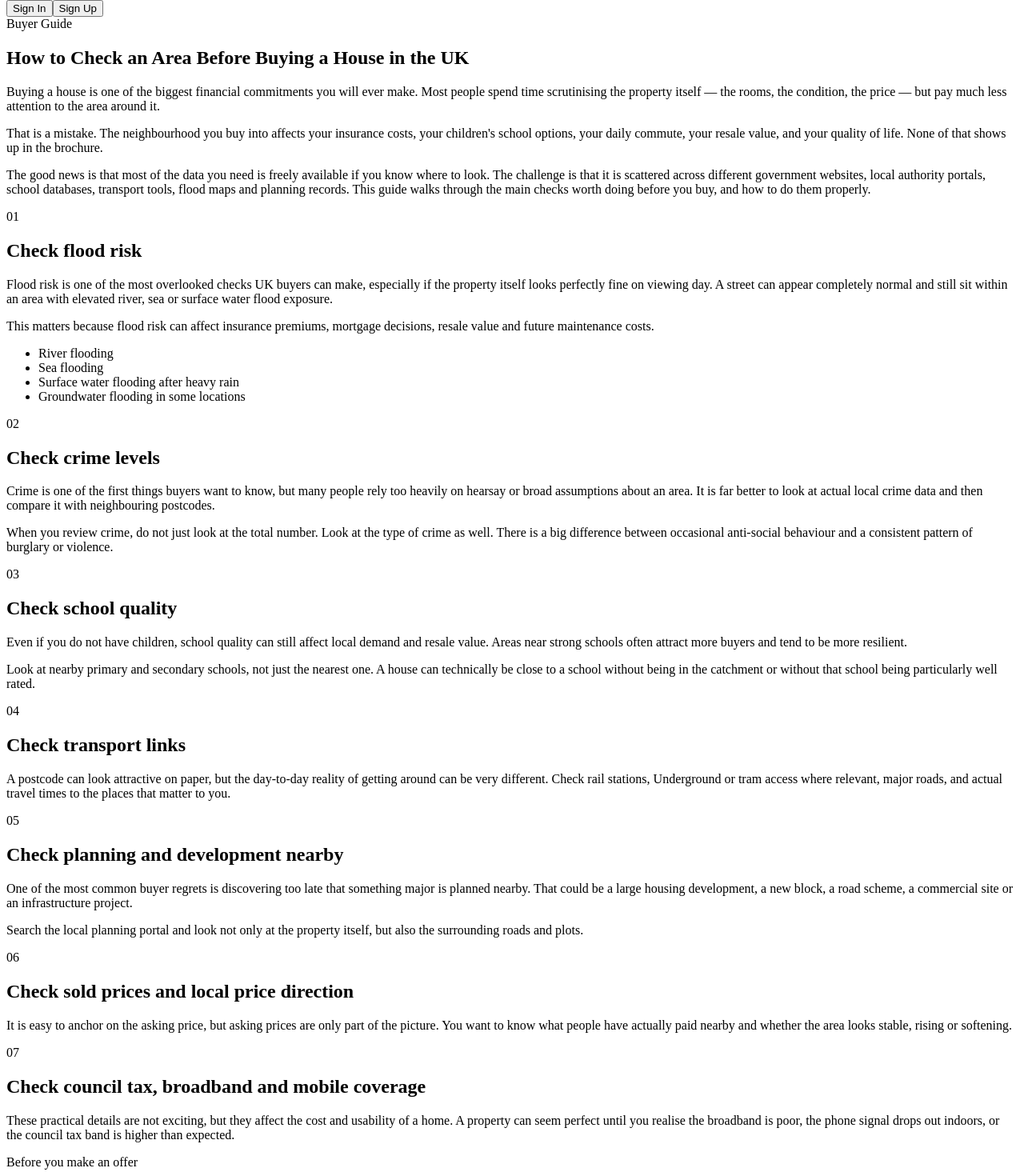
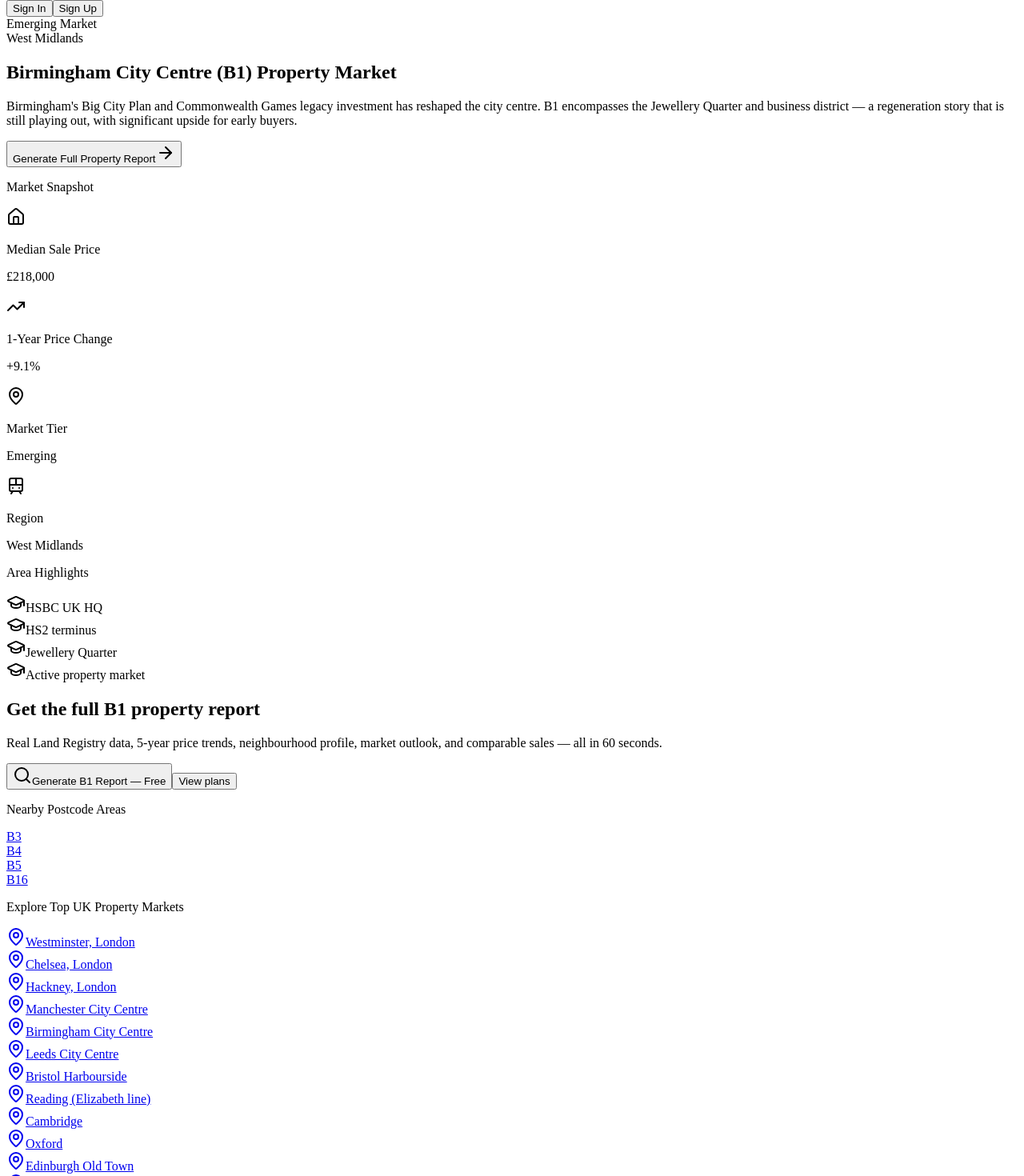
Before and after one commit to Bradley12334/luxproperty-ai, a React (Vite) app in the folder client/: page /#/area/B1 in a window 1280 px wide. Shown: the part 140-1610 px from the top of the page at 80% size. Built offline with nearby package versions, Linux system fonts and the light colour scheme; a web font is replaced by a local one.

Commit message:
fix: area guide renders on !area branch — report on known postcodes

```diff
--- a/client/src/pages/area.tsx
+++ b/client/src/pages/area.tsx
@@ -4,8 +4,9 @@ import { useDocumentTitle } from "@/hooks/use-document-title";
 import { Header } from "@/components/header";
 import { Footer } from "@/components/footer";
 import { Button } from "@/components/ui/button";
+import { Card } from "@/components/ui/card";
 import { Badge } from "@/components/ui/badge";
-import { ArrowRight, MapPin, Home, Train, GraduationCap, Search } from "lucide-react";
+import { ArrowRight, MapPin, TrendingUp, Home, Train, GraduationCap, Search } from "lucide-react";
 
 // Top 30 UK postcode areas with curated data for SEO pages
 const AREA_DATA: Record<string, {
@@ -58,7 +59,6 @@ const TOP_AREAS = [
 const GUIDE_SECTIONS = [
   {
     number: "01",
-    icon: Home,
     title: "Check flood risk",
     body: [
       "Flood risk is one of the most overlooked checks UK buyers can make, especially if the property itself looks perfectly fine on viewing day. A street can appear completely normal and still sit within an area with elevated river, sea or surface water flood exposure.",
@@ -73,7 +73,6 @@ const GUIDE_SECTIONS = [
   },
   {
     number: "02",
-    icon: MapPin,
     title: "Check crime levels",
     body: [
       "Crime is one of the first things buyers want to know, but many people rely too heavily on hearsay or broad assumptions about an area. It is far better to look at actual local crime data and then compare it with neighbouring postcodes.",
@@ -83,7 +82,6 @@ const GUIDE_SECTIONS = [
   },
   {
     number: "03",
-    icon: GraduationCap,
     title: "Check school quality",
     body: [
       "Even if you do not have children, school quality can still affect local demand and resale value. Areas near strong schools often attract more buyers and tend to be more resilient.",
@@ -93,7 +91,6 @@ const GUIDE_SECTIONS = [
   },
   {
     number: "04",
-    icon: Train,
     title: "Check transport links",
     body: [
       "A postcode can look attractive on paper, but the day-to-day reality of getting around can be very different. Check rail stations, Underground or tram access where relevant, major roads, and actual travel times to the places that matter to you.",
@@ -102,7 +99,6 @@ const GUIDE_SECTIONS = [
   },
   {
     number: "05",
-    icon: Search,
     title: "Check planning and development nearby",
     body: [
       "One of the most common buyer regrets is discovering too late that something major is planned nearby. That could be a large housing development, a new block, a road scheme, a commercial site or an infrastructure project.",
@@ -112,7 +108,6 @@ const GUIDE_SECTIONS = [
   },
   {
     number: "06",
-    icon: Home,
     title: "Check sold prices and local price direction",
     body: [
       "It is easy to anchor on the asking price, but asking prices are only part of the picture. You want to know what people have actually paid nearby and whether the area looks stable, rising or softening.",
@@ -121,7 +116,6 @@ const GUIDE_SECTIONS = [
   },
   {
     number: "07",
-    icon: Search,
     title: "Check council tax, broadband and mobile coverage",
     body: [
       "These practical details are not exciting, but they affect the cost and usability of a home. A property can seem perfect until you realise the broadband is poor, the phone signal drops out indoors, or the council tax band is higher than expected.",
@@ -145,52 +139,13 @@ const FAQ_ITEMS = [
   },
 ];
 
-export default function AreaPage() {
-  const params = useParams<{ postcode: string }>();
-  const [, navigate] = useLocation();
-  const postcode = params.postcode?.toUpperCase() || "";
-  const area = AREA_DATA[postcode];
-
-  useDocumentTitle(
-    area
-      ? `${area.name} (${postcode}) Property Report`
-      : "How to Check an Area Before Buying a House in the UK",
-    area
-      ? `Property market data for ${postcode} — ${area.name}. Average prices, price trends, comparable sales and buyer intelligence. Powered by HM Land Registry data.`
-      : "Before you make an offer, here is how to properly check a neighbourhood in the UK — crime, flood risk, schools, transport, planning and more."
-  );
-
-  if (!area) {
-    return (
-      <div className="flex min-h-screen flex-col">
-        <Header />
-        <main className="flex-1 flex items-center justify-center px-4">
-          <div className="text-center max-w-md">
-            <MapPin className="h-8 w-8 text-primary mx-auto mb-4" />
-            <h1 className="font-serif text-2xl tracking-tight mb-3">
-              {postcode} Property Report
-            </h1>
-            <p className="text-sm text-muted-foreground mb-6 leading-relaxed">
-              Generate a full property report for {postcode} — real Land Registry price data, 5-year trends, and neighbourhood analysis.
-            </p>
-            <Button onClick={() => navigate(`/?q=${postcode}`)} className="font-semibold">
-              Generate {postcode} Report
-              <ArrowRight className="ml-2 h-4 w-4" />
-            </Button>
-          </div>
-        </main>
-        <Footer />
-      </div>
-    );
-  }
-
+function GuidePage({ navigate }: { navigate: (to: string) => void }) {
   return (
     <div className="flex min-h-screen flex-col">
       <Header />
-
       <main className="flex-1">
 
-        {/* ── Hero ── */}
+        {/* Hero */}
         <section className="border-b border-border/40 py-14 sm:py-20">
           <div className="mx-auto max-w-3xl px-4 sm:px-6">
             <Badge variant="secondary" className="text-[10px] uppercase tracking-wider mb-5">
@@ -211,7 +166,7 @@ export default function AreaPage() {
           </div>
         </section>
 
-        {/* ── Guide sections ── */}
+        {/* Guide sections */}
         <section className="py-14 border-b border-border/40">
           <div className="mx-auto max-w-3xl px-4 sm:px-6 space-y-12">
             {GUIDE_SECTIONS.map((section) => (
@@ -246,7 +201,7 @@ export default function AreaPage() {
           </div>
         </section>
 
-        {/* ── Extra advice ── */}
+        {/* Extra advice */}
         <section className="py-14 border-b border-border/40 bg-muted/20">
           <div className="mx-auto max-w-3xl px-4 sm:px-6">
             <p className="text-xs font-semibold uppercase tracking-[0.2em] text-primary mb-8">
@@ -269,7 +224,7 @@ export default function AreaPage() {
           </div>
         </section>
 
-        {/* ── FAQ ── */}
+        {/* FAQ */}
         <section className="py-14 border-b border-border/40">
           <div className="mx-auto max-w-3xl px-4 sm:px-6">
             <p className="text-xs font-semibold uppercase tracking-[0.2em] text-primary mb-8">
@@ -286,7 +241,7 @@ export default function AreaPage() {
           </div>
         </section>
 
-        {/* ── CTA ── */}
+        {/* CTA */}
         <section className="py-16">
           <div className="mx-auto max-w-3xl px-4 sm:px-6">
             <div className="rounded-2xl border border-border/60 bg-card px-7 py-10 sm:px-10">
@@ -312,7 +267,7 @@ export default function AreaPage() {
           </div>
         </section>
 
-        {/* ── Area directory ── */}
+        {/* Area directory */}
         <section className="py-12 border-t border-border/40 bg-muted/20">
           <div className="mx-auto max-w-3xl px-4 sm:px-6">
             <p className="text-xs font-semibold uppercase tracking-[0.2em] text-primary mb-6">
@@ -332,6 +287,169 @@ export default function AreaPage() {
         </section>
 
       </main>
+      <Footer />
+    </div>
+  );
+}
+
+export default function AreaPage() {
+  const params = useParams<{ postcode: string }>();
+  const [, navigate] = useLocation();
+  const postcode = params.postcode?.toUpperCase() || "";
+  const area = AREA_DATA[postcode];
+
+  useDocumentTitle(
+    area
+      ? `${area.name} (${postcode}) Property Report`
+      : "How to Check an Area Before Buying a House in the UK",
+    area
+      ? `Property market data for ${postcode} — ${area.name}. Average prices, price trends, comparable sales and buyer intelligence. Powered by HM Land Registry data.`
+      : "Before you make an offer, here is how to properly check a neighbourhood in the UK — crime, flood risk, schools, transport, planning and more."
+  );
+
+  // Unknown postcode (including /area/guide) — render the editorial guide
+  if (!area) {
+    return <GuidePage navigate={navigate} />;
+  }
+
+  // Known postcode — render the property report page
+  return (
+    <div className="flex min-h-screen flex-col">
+      <Header />
+
+      <main className="flex-1">
+        {/* Hero */}
+        <section className="border-b border-border/40 py-12 sm:py-16">
+          <div className="mx-auto max-w-4xl px-4 sm:px-6">
+            <div className="flex items-center gap-2 mb-4">
+              <Badge variant="secondary" className="text-[10px] uppercase tracking-wider">
+                {area.tier} Market
+              </Badge>
+              <Badge variant="outline" className="text-[10px]">
+                {area.region}
+              </Badge>
+            </div>
+            <h1 className="font-serif text-3xl sm:text-4xl tracking-tight mb-3">
+              {area.name} ({postcode}) Property Market
+            </h1>
+            <p className="text-muted-foreground leading-relaxed max-w-2xl mb-8">
+              {area.description}
+            </p>
+            <Button
+              onClick={() => navigate(`/?q=${postcode}`)}
+              size="lg"
+              className="font-semibold"
+            >
+              Generate Full Property Report
+              <ArrowRight className="ml-2 h-4 w-4" />
+            </Button>
+          </div>
+        </section>
+
+        {/* Market Snapshot */}
+        <section className="py-10 border-b border-border/40">
+          <div className="mx-auto max-w-4xl px-4 sm:px-6">
+            <p className="text-xs font-semibold uppercase tracking-[0.2em] text-primary mb-6">Market Snapshot</p>
+            <div className="grid grid-cols-2 sm:grid-cols-4 gap-6">
+              {[
+                { label: "Median Sale Price", value: area.medianPrice, icon: Home },
+                { label: "1-Year Price Change", value: area.priceChange, icon: TrendingUp },
+                { label: "Market Tier", value: area.tier, icon: MapPin },
+                { label: "Region", value: area.region, icon: Train },
+              ].map((stat) => (
+                <Card key={stat.label} className="p-4">
+                  <stat.icon className="h-4 w-4 text-primary mb-2" />
+                  <p className="text-xs text-muted-foreground mb-1">{stat.label}</p>
+                  <p className="font-serif text-lg tracking-tight">{stat.value}</p>
+                </Card>
+              ))}
+            </div>
+          </div>
+        </section>
+
+        {/* Highlights */}
+        <section className="py-10 border-b border-border/40 bg-muted/20">
+          <div className="mx-auto max-w-4xl px-4 sm:px-6">
+            <p className="text-xs font-semibold uppercase tracking-[0.2em] text-primary mb-6">Area Highlights</p>
+            <div className="grid grid-cols-2 sm:grid-cols-4 gap-3">
+              {area.highlights.map((h) => (
+                <div key={h} className="flex items-center gap-2 text-sm">
+                  <GraduationCap className="h-3.5 w-3.5 text-primary shrink-0" />
+                  <span>{h}</span>
+                </div>
+              ))}
+            </div>
+          </div>
+        </section>
+
+        {/* CTA */}
+        <section className="py-12 border-b border-border/40">
+          <div className="mx-auto max-w-4xl px-4 sm:px-6">
+            <div className="max-w-xl">
+              <h2 className="font-serif text-2xl tracking-tight mb-3">
+                Get the full {postcode} property report
+              </h2>
+              <p className="text-sm text-muted-foreground mb-6 leading-relaxed">
+                Real Land Registry data, 5-year price trends, neighbourhood profile, market outlook, and comparable sales — all in 60 seconds.
+              </p>
+              <div className="flex flex-col sm:flex-row gap-3">
+                <Button
+                  size="lg"
+                  className="font-semibold"
+                  onClick={() => navigate(`/?q=${postcode}`)}
+                >
+                  <Search className="mr-2 h-4 w-4" />
+                  Generate {postcode} Report — Free
+                </Button>
+                <Link href="/pricing">
+                  <Button variant="outline" size="lg">
+                    View plans
+                  </Button>
+                </Link>
+              </div>
+            </div>
+          </div>
+        </section>
+
+        {/* Nearby areas */}
+        <section className="py-12">
+          <div className="mx-auto max-w-4xl px-4 sm:px-6">
+            <p className="text-xs font-semibold uppercase tracking-[0.2em] text-primary mb-6">Nearby Postcode Areas</p>
+            <div className="flex flex-wrap gap-2">
+              {area.nearbyAreas.map((code) => {
+                const nearby = AREA_DATA[code];
+                return (
+                  <Link key={code} href={`/area/${code}`}>
+                    <Badge
+                      variant="outline"
+                      className="px-3 py-1.5 text-xs cursor-pointer hover:bg-muted transition-colors"
+                    >
+                      {code}{nearby ? ` — ${nearby.name}` : ""}
+                    </Badge>
+                  </Link>
+                );
+              })}
+            </div>
+          </div>
+        </section>
+
+        {/* Area directory */}
+        <section className="py-12 border-t border-border/40 bg-muted/20">
+          <div className="mx-auto max-w-4xl px-4 sm:px-6">
+            <p className="text-xs font-semibold uppercase tracking-[0.2em] text-primary mb-6">Explore Top UK Property Markets</p>
+            <div className="grid grid-cols-2 sm:grid-cols-3 gap-2">
+              {TOP_AREAS.map((a) => (
+                <Link key={a.code} href={`/area/${a.code}`}>
+                  <div className="text-sm px-3 py-2 rounded-md hover:bg-muted transition-colors cursor-pointer flex items-center gap-2">
+                    <MapPin className="h-3 w-3 text-primary shrink-0" />
+                    <span>{a.label}</span>
+                  </div>
+                </Link>
+              ))}
+            </div>
+          </div>
+        </section>
+      </main>
 
       <Footer />
     </div>
```
